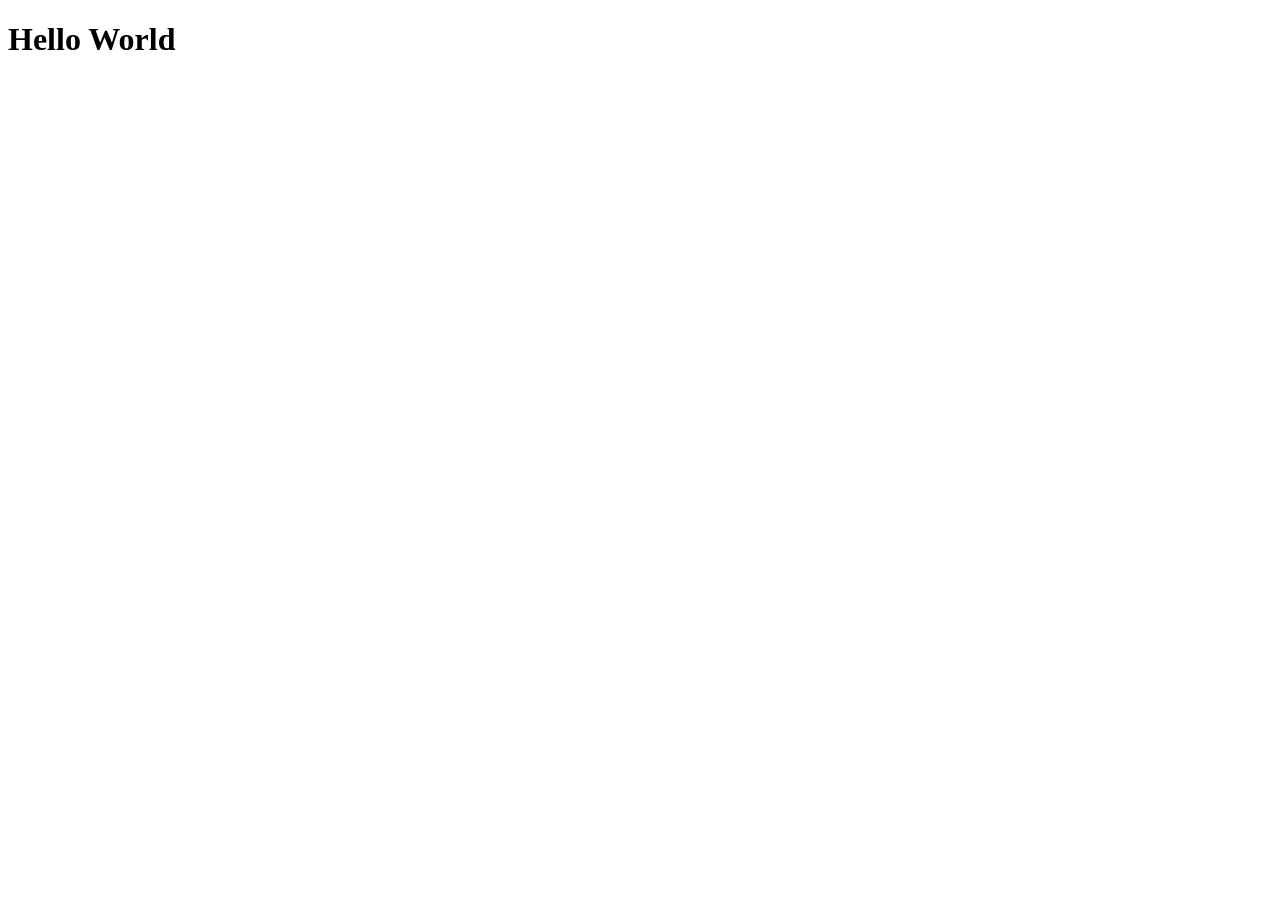
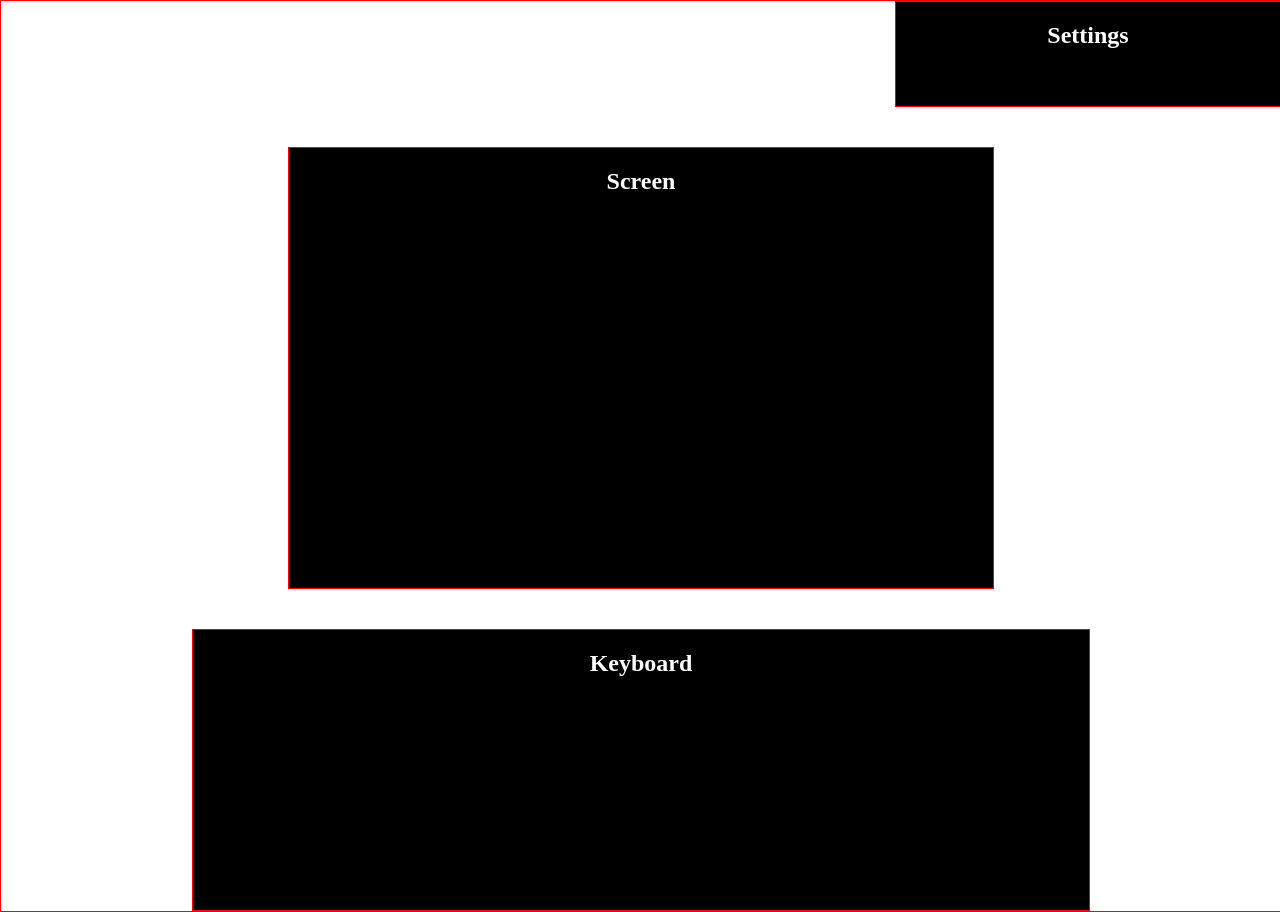
Before and after one commit to julfust/virtual-keyboard, a plain HTML site: page index.html in a window 1280 px wide. Before the commit the page ends 800 px from the top, so only its background shows below. Drawn offline with Linux system fonts and the light colour scheme.

Commit message:
basique maquette

```diff
--- a/index.html
+++ b/index.html
@@ -7,6 +7,12 @@
     <link rel="stylesheet" href="style.css">
 </head>
 <body>
-    <h1>Hello World</h1>
+    <div class="global-container">
+        <section class="global-container__item settings"><h1>Settings</h1></section>
+
+        <section class="global-container__item screen"><h1>Screen</h1></section>
+
+        <section class="global-container__item keyboard"><h1>Keyboard</h1></section>
+    </div>
 </body>
 </html>
--- /dev/null
+++ b/style.scss
@@ -0,0 +1,39 @@
+html body {
+    margin: 0;
+    padding: 0;
+
+    box-sizing: border-box;
+}
+
+.global-container {
+    width: 100%;
+    color: white;
+    text-align: center;
+    border: 1px solid red;
+
+    .settings {
+        width: 30vw;
+        height: 13vh;
+        margin-left: auto;
+        background-color: black;
+        border: 1px solid red;
+    }
+
+    .screen {
+        width: 55vw;
+        height: 55vh;
+        margin: auto;
+        margin-top: 5vh;
+        background-color: black;
+        border: 1px solid red;
+    }
+
+    .keyboard {
+        width: 70vw;
+        height: 35vh;
+        margin: auto;
+        margin-top: 5vh;
+        background-color: black;
+        border: 1px solid red;
+    }
+}
```
Also changed, not shown: style.css, 1 other file.
